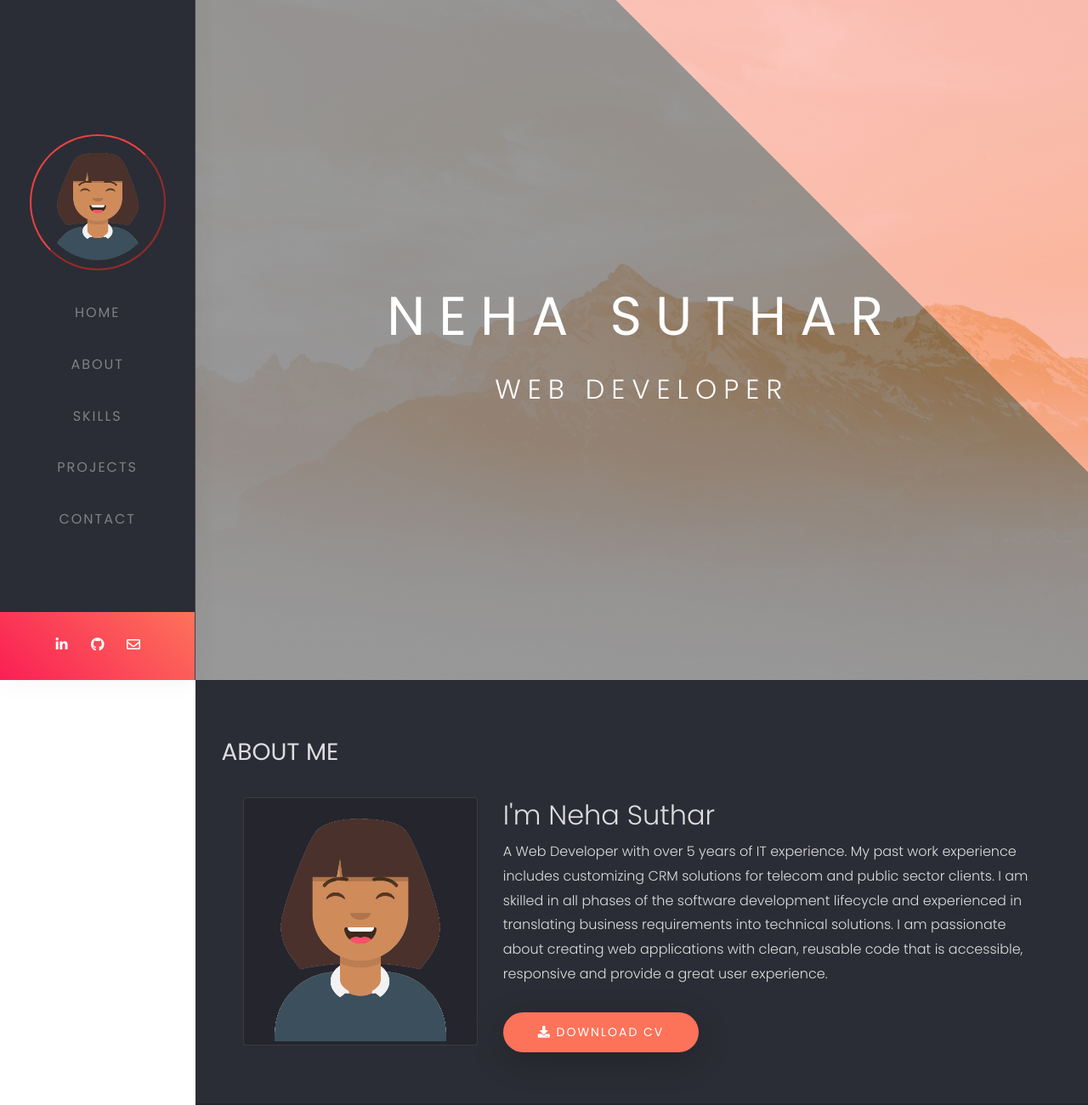
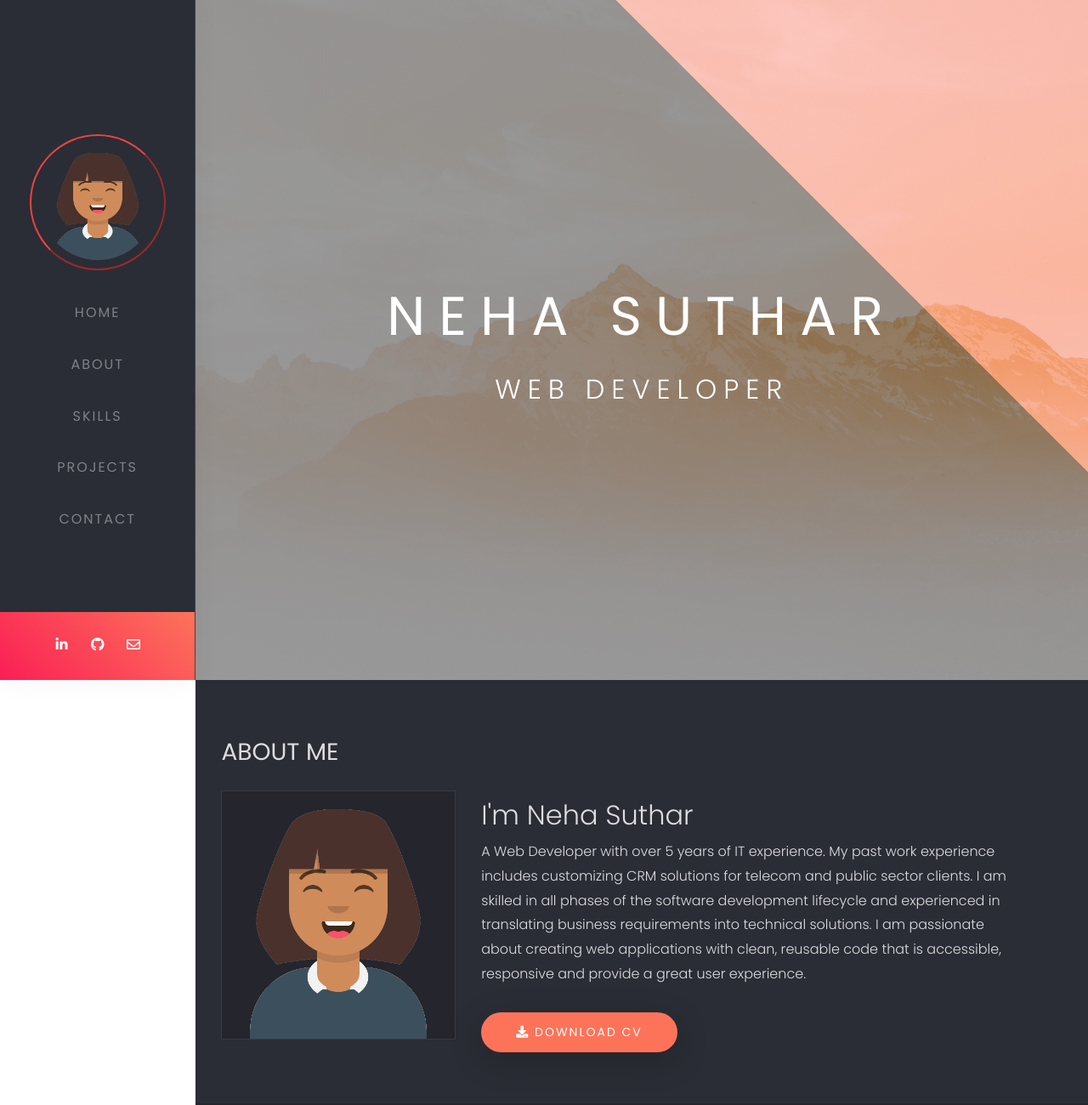
Before and after one commit to NehaSuthar/Personal-Portfolio, a plain HTML site: page index.html in a window 1280 px wide. Shown: the top 1300 px of the page at 85% size. Drawn offline with nearby package versions, Linux system fonts and the light colour scheme.

Commit message:
Update index.html

```diff
--- a/index.html
+++ b/index.html
@@ -6,11 +6,11 @@
     <title>Neha Suthar Portfolio</title>
     <link rel="stylesheet" href="https://use.fontawesome.com/releases/v5.8.1/css/all.css" integrity="sha384-50oBUHEmvpQ+1lW4y57PTFmhCaXp0ML5d60M1M7uH2+nqUivzIebhndOJK28anvf" crossorigin="anonymous">
     <link rel="stylesheet" href="https://cdn.jsdelivr.net/gh/devicons/devicon@master/devicon.min.css">
-    <link rel="stylesheet" href="https://stackpath.bootstrapcdn.com/bootstrap/4.5.2/css/bootstrap.min.css" integrity="sha384-JcKb8q3iqJ61gNV9KGb8thSsNjpSL0n8PARn9HuZOnIxN0hoP+VmmDGMN5t9UJ0Z" crossorigin="anonymous">
+
     <link href="./styles/style.css" rel="stylesheet">
 </head>
 
-<body data-spy="scroll" data-target=".navbar">
+<body>
     <a href="#about" class="skip-link">Skip to about section.</a>
     <a href="#skills" class="skip-link">Skip to skills section</a>
     <a href="#porjects" class="skip-link">Skip to projects section</a>
@@ -27,7 +27,7 @@
 				</svg>
             </div>
             <nav class="navbar">
-                <div class="collapse navbar-collapse show" id="navbarCollapse">
+                <div>
                     <div class="avatar">
                         <img src="assets/images/avataaars.png" alt="female avatar image" class="img">
                     </div>
```
